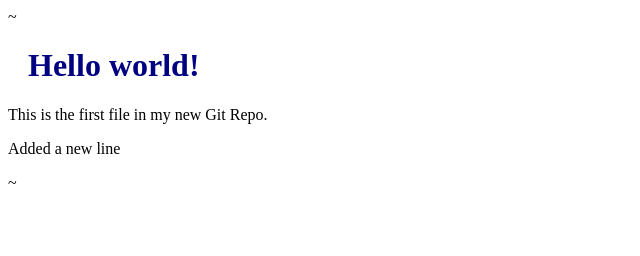
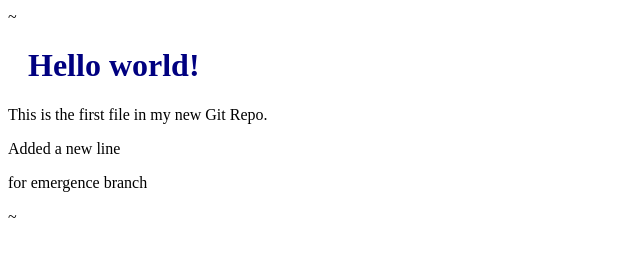
Before and after one commit to Harish-2710/hello-world, a plain HTML site: page index.html in a window 1280 px wide. Shown: the whole page, without its empty margins (0-640 px from the left). Drawn offline with Linux system fonts and the light colour scheme.

Commit message:
updated index.html with emergency-fix

```diff
--- a/index.html
+++ b/index.html
@@ -9,5 +9,6 @@
 <h1>Hello world!</h1>
 <p>This is the first file in my new Git Repo.</p>
 <p>Added a new line </p>
+<p>for emergence branch</p>
 </body>
 </html>~
```
